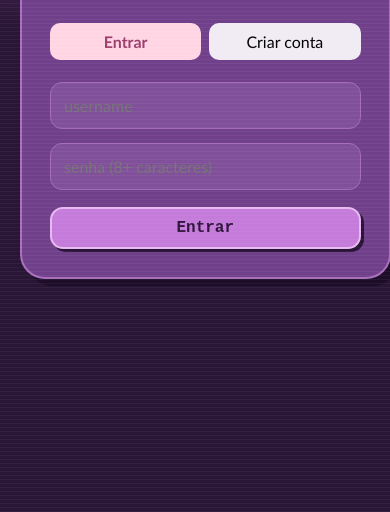
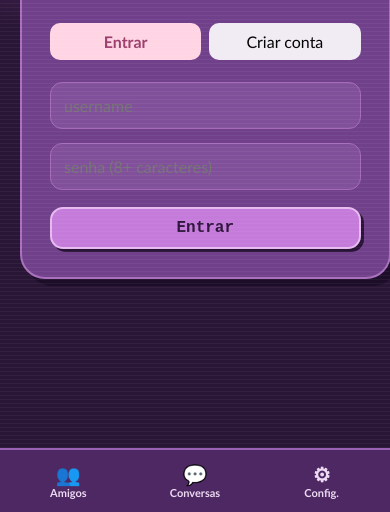
Before and after one commit to CogumeloChan/pastelchat, a website: page public/index.html in a window 390 px wide. Shown: the part 332-844 px from the top of the page. Drawn offline with Linux system fonts and the light colour scheme.

Commit message:
Add files via upload

```diff
--- a/public/index.html
+++ b/public/index.html
@@ -134,6 +134,27 @@ body{background:radial-gradient(circle at 20% 15%,#70418d 0,transparent 32%),rad
   .mobile-friends-page .empty{color:#d7bce3}
   #settingsPage{height:calc(100dvh - 64px - env(safe-area-inset-top));overflow:auto;background:linear-gradient(180deg,#351b45,#2d173b);color:#fff}
 }
+
+/* V15 — correção definitiva da navegação mobile */
+@media (max-width: 820px) and (pointer: coarse), (max-width: 600px){
+  #mobileNav.mobile-nav{
+    display:flex!important;
+    visibility:visible!important;
+    opacity:1!important;
+    position:fixed!important;
+    left:0!important; right:0!important; bottom:0!important;
+    z-index:500!important;
+  }
+  #mobileNav.mobile-nav button{
+    display:flex!important;
+    visibility:visible!important;
+    opacity:1!important;
+  }
+  .main{padding-bottom:calc(68px + env(safe-area-inset-bottom))!important}
+  .mobile-friends-page,.mobile-conversations-page,#settingsPage{
+    padding-bottom:calc(85px + env(safe-area-inset-bottom))!important;
+  }
+}
 </style></head><body>
 <section id="login" class="login"><div class="login-card"><h1>✦ PastelChat</h1><p>Seu cantinho para conversar com amigos.</p><div class="tabs"><button id="loginTab" class="sel">Entrar</button><button id="registerTab">Criar conta</button></div><input id="authName" class="hidden" placeholder="Nome de exibição"><input id="authUser" placeholder="username"><input id="authPass" type="password" placeholder="senha (8+ caracteres)"><button id="authBtn" class="primary">Entrar</button><div id="authError" class="muted"></div></div></section>
 <div id="app" class="app hidden"><aside class="sidebar"><div class="brand"><img class="brand-logo" src="/pastelchat-icon.png" alt="PastelChat"><span>pastelchat</span></div><div class="vhs-label">✦ CONVERSAS ✦</div><div class="side-section"><div class="side-heading"><span>Amigos</span><button id="addBtn" class="section-plus" title="Adicionar amigo">＋</button></div><div id="miniFriends" class="contact-list"></div></div><div class="side-section groups-section"><div class="side-heading"><span>Grupos</span><button id="createGroupBtn" class="section-plus" title="Criar grupo">＋</button></div><div id="miniGroups" class="contact-list"></div></div><button id="profileMeBtn" class="me" type="button"><div id="meAvatar" class="avatar">?</div><div><b id="meName">...</b><small>@perfil</small></div><span class="me-arrow">⚙</span></button></aside>
```
